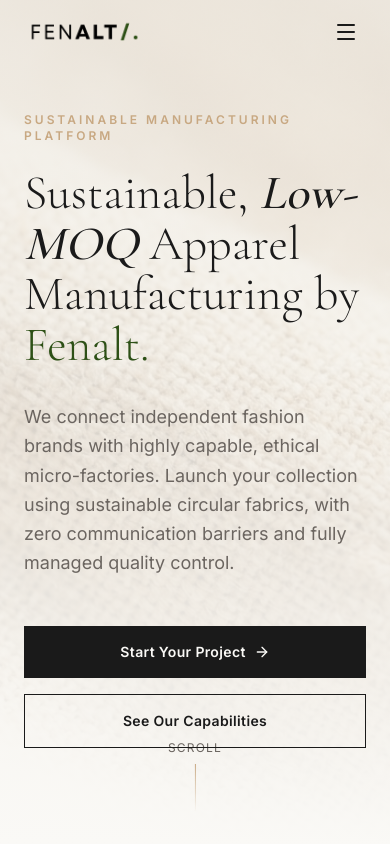
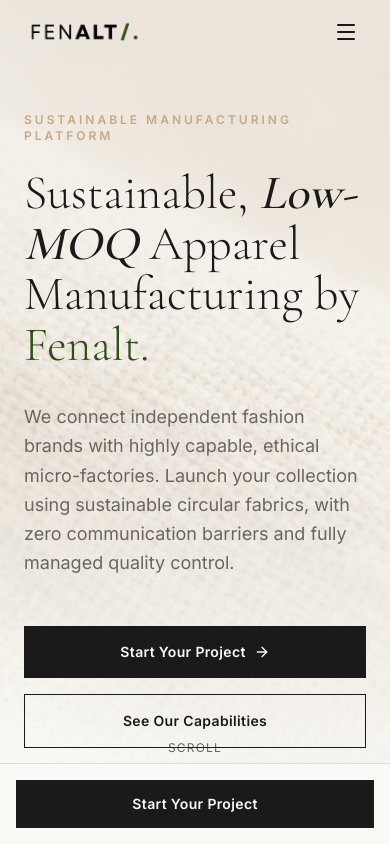
Before and after one commit to rifatkhan97/fenalt, a Next.js app: page / in a window 390 px wide. Shown: the top 844 px of the page. Built offline with nearby package versions, Linux system fonts and the light colour scheme.

Commit message:
fix(navbar): restore fixed mobile sticky bottom CTA bar

```diff
--- a/components/Navbar.tsx
+++ b/components/Navbar.tsx
@@ -298,6 +298,16 @@
           </div>
         </div>
       </nav>
+
+      {/* Sticky Mobile Bottom CTA Bar */}
+      <div className="lg:hidden fixed bottom-0 left-0 right-0 z-40 p-4 bg-[#FAF9F6]/95 backdrop-blur-md border-t border-[#E5DDD3] shadow-lg">
+        <Link
+          href="/intake"
+          className="block w-full text-center px-5 py-3.5 bg-[#1A1A1A] text-[#FAF9F6] text-sm font-semibold tracking-wide hover:bg-[#2D5016] transition-colors duration-300"
+        >
+          {isGerman ? "Projekt Starten" : "Start Your Project"}
+        </Link>
+      </div>
     </>
   );
 }
```
